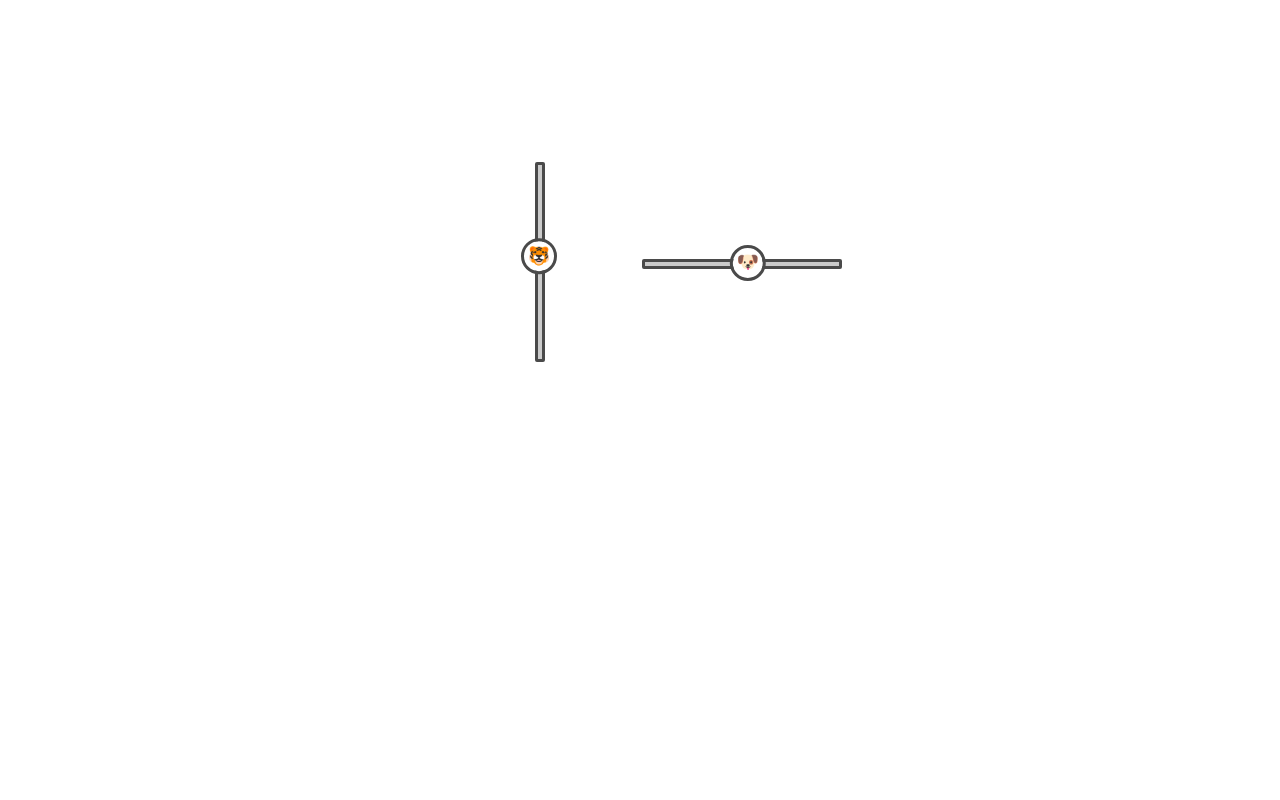
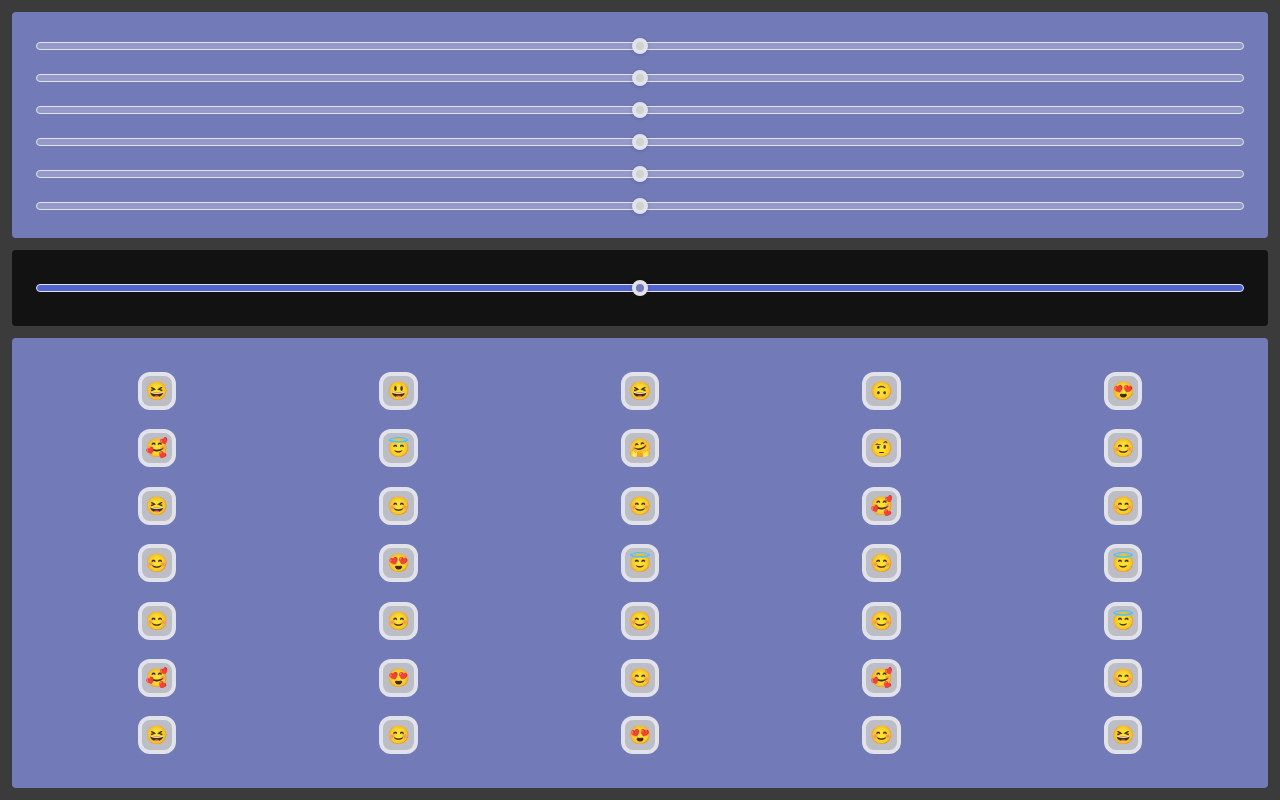
Before and after one commit to codentide/GuestSurvey, a plain HTML site: page web-app/index.html in a window 1280 px wide. Drawn offline with Linux system fonts and the light colour scheme.

Commit message:
Maquetado

```diff
--- a/web-app/index.html
+++ b/web-app/index.html
@@ -3,7 +3,9 @@
 <head>
     <meta charset="UTF-8">
     <meta http-equiv="X-UA-Compatible" content="IE=edge">
-    <meta name="viewport" content="width=device-width, initial-scale=1.0">
+    <meta name="viewport" user-scalable="0" content="width=device-width, initial-scale=1 " />
+
+
     <title>GuestSurvey</title>
 
     <link rel="stylesheet" href="style.css">
@@ -12,15 +14,81 @@
 <body>
 
     <main>
-        <!-- En "icon" puede insertar cualquier emoji que quiera parce😄
-        aqui le dejo algunos para que pruebe
-        🍻 🧠 🧼 🐯 🏹  🐶-->
 
-        <wc-v-range icon="🐯"></wc-v-range>
+        <section class="range-container">
+
+            <ul class="range-list">
+
+                <li><input type="range" class="range-item"></li>
+                <li><input type="range" class="range-item"></li>
+                <li><input type="range" class="range-item"></li>
+                <li><input type="range" class="range-item"></li>
+                <li><input type="range" class="range-item"></li>
+                <li><input type="range" class="range-item"></li>
+
+            </ul>
+
+        </section>
+        <section class="mid-container">
+
+            <input type="range" class="range-item self">
+
+        </section>
+        <section class="emoji-container">
+
+            <button class="emoji-button">😆</button>
+            <button class="emoji-button">😃</button>
+            <button class="emoji-button">😆</button>
+            <button class="emoji-button">🙃</button>
+            <button class="emoji-button">😍</button>
+            <button class="emoji-button">🥰</button>
+            <button class="emoji-button">😇</button>
+            <button class="emoji-button">🤗</button>
+            <button class="emoji-button">🤨</button>
+            <button class="emoji-button">😊</button>
+            <button class="emoji-button">😆</button>
+            <button class="emoji-button">😊</button>
+            <button class="emoji-button">😊</button>
+            <button class="emoji-button">🥰</button>
+            <button class="emoji-button">😊</button>
+            <button class="emoji-button">😊</button>
+            <button class="emoji-button">😍</button>
+            <button class="emoji-button">😇</button>
+            <button class="emoji-button">😊</button>
+            <button class="emoji-button">😇</button>
+            <button class="emoji-button">😊</button>
+            <button class="emoji-button">😊</button>
+            <button class="emoji-button">😊</button>
+            <button class="emoji-button">😊</button>
+            <button class="emoji-button">😇</button>
+            <button class="emoji-button">🥰</button>
+            <button class="emoji-button">😍</button>
+            <button class="emoji-button">😊</button>
+            <button class="emoji-button">🥰</button>
+            <button class="emoji-button">😊</button>
+            <button class="emoji-button">😆</button>
+            <button class="emoji-button">😊</button>
+            <button class="emoji-button">😍</button>
+            <button class="emoji-button">😊</button>
+            <button class="emoji-button">😆</button>
 
 
-        <wc-h-range icon="🐶"></wc-h-range>
+        </section>
+
     </main>
+
+
+
+
+
+
+
+   <!-- En "icon" puede insertar cualquier emoji que quiera parce😄
+        aqui le dejo algunos para que pruebe
+        🍻 🧠 🧼 🐯 🏹  🐶
+
+        <wc-h-range  icon="🧼"></wc-h-range>
+        <wc-h-range  icon="🧼"></wc-h-range> -->
 
 
     <script src="./wc-range-bar/wc-init.component.js"></script>
--- a/web-app/style.css
+++ b/web-app/style.css
@@ -1,14 +1,130 @@
+:root{
+    --main-light: #727ab8;
+    --main-color: #5463d2;
+
+    --back-one:#121212;
+    --back-two:#252525;
+    --back-three:#353535d1;
+
+    --high-emphasis: #e2e2eb;
+    --medium-emphasis: #e2e2eba8;
+    --low-emphasis: #e1e1ea4d;
+}
 *{
     box-sizing: border-box;
-    padding: none;
-    margin: none;
+    padding: 0;
+    margin: 0;
 }
 html, body{
-    height: 80%;
+    width: 100%;
+    height: 100%;
+    background-color: var(--back-three);
 }
 main{
+    display: flex;
+    flex-direction: column;
+
+    padding: 12px;
+
+    width: 100%;
     height: 100%;
+}
+main section:not(:last-of-type){
+    margin-bottom: 12px;
+}
+/* Inicializando containers */
+.range-container, .mid-container,.emoji-container{
+    width: 100%;
+
+    padding: 24px;
+    border-radius: 4px;
+}
+/* Range container */
+.range-container{
+
+    height: 30%;
+    background-color: var(--main-light);
+}
+.range-list{
+    display: flex;
+    flex-direction: column;
+    align-items: center;
+    justify-content: space-between;
+
+    width: 100%;
+    height: 100%;
+
+    list-style: none;
+
+}
+/* Style range */
+
+li{
+    width: 100%;
+}
+.range-item{
+    -webkit-appearance: none;
+    background-color: var(--low-emphasis);
+    border:1px solid var(--high-emphasis);
+    width: 100%;
+    height: 8px;
+    outline: none;
+    border-radius: 12px;
+}
+
+.range-item::-webkit-slider-thumb{
+    -webkit-appearance: none;
+    width: 16px;
+    height: 16px;
+
+    border-radius: 12px;
+
+    background:rgb(208, 208, 215);
+    border: 4px solid var(--high-emphasis);
+
+    cursor: pointer;
+    filter: drop-shadow(0 1px 2px rgba(0, 0, 0, 0.157));
+}
+
+/* mid-container */
+.mid-container{
     display: flex;
     align-items: center;
     justify-content: center;
+    height: 10%;
+
+    background-color: var(--back-one);
+    outline: none;
 }
+.range-item.self{
+    background-color: var(--main-color);
+    border:1px solid var(--high-emphasis);
+}
+.range-item.self::-webkit-slider-thumb{
+    background:var(--main-light);
+    border: 4px solid var(--high-emphasis);
+}
+
+/* Emoji container */
+.emoji-container{
+    display: grid;
+    grid-template-columns: repeat(5,auto);
+    place-items: center;
+    height:60%;
+
+    background-color: var(--main-light);
+}
+.emoji-button{
+    padding: 4px;
+    margin: 8px;
+    font-size: 18px;
+
+    background:rgb(189, 189, 198);
+    border: 4px solid var(--high-emphasis);
+    border-radius: 12px;
+
+    transition: all .1s ease;
+}
+.emoji-button:active{
+    transform: scale(0.90);
+}
--- a/web-app/wc-range-bar/vertical-range.component.js
+++ b/web-app/wc-range-bar/vertical-range.component.js
@@ -96,7 +96,7 @@ class verticalRange extends HTMLElement {
         <div class="range-item">
             <input class="slider"  type="range" step="1" min="0" max="100"  value="50">
             <div class="selector" >
-                    <div class="select-button"><span>${this.icon}</span></div>
+                    <div class="select-button" disabled><span>${this.icon}</span></div>
             </div>
             </div>
 
```
Also changed, not shown: 1 other file.
